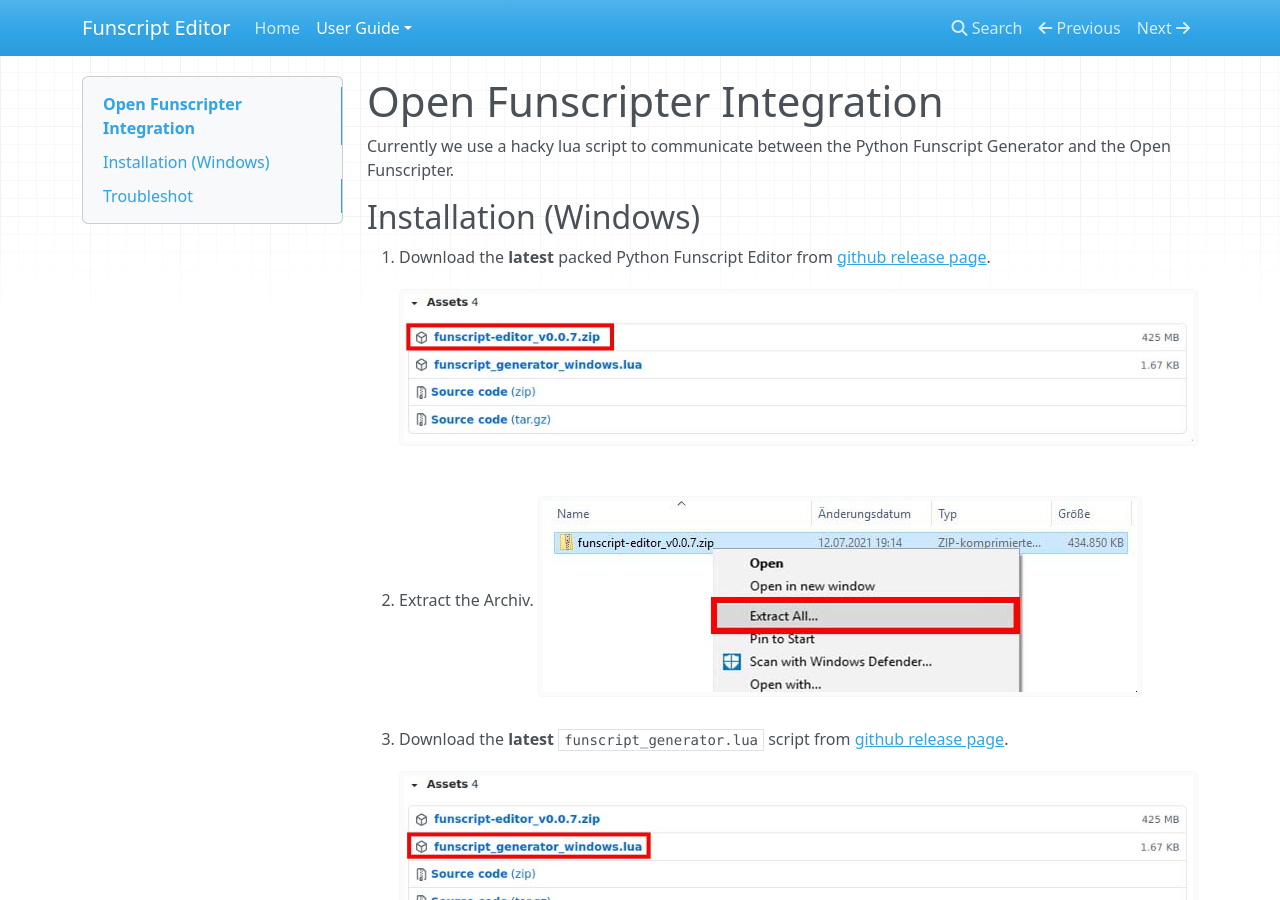
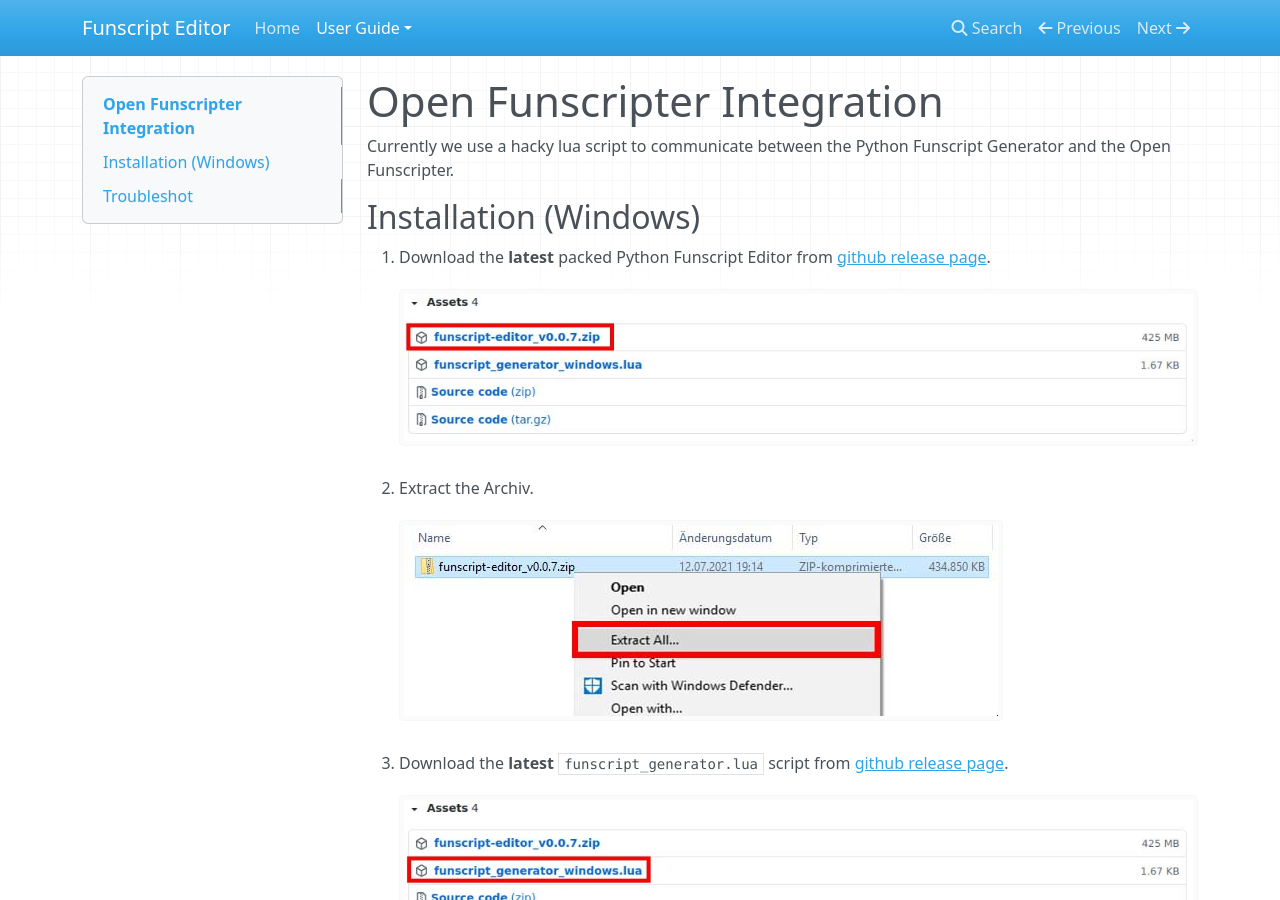
Before and after one commit to michael-mueller-git/Python-Funscript-Editor, an MkDocs documentation site: the page built from docs/app/docs/user-guide/ofs-integration.md, in a window 1280 px wide and 900 px high. Built offline with MkDocs 1.6.1, drawn with Linux system fonts in a browser that asks for light colours; nearby versions of some CDN libraries.

Commit message:
add br to doc

```diff
--- a/docs/app/docs/user-guide/ofs-integration.md
+++ b/docs/app/docs/user-guide/ofs-integration.md
@@ -5,24 +5,24 @@
 ## Installation (Windows)
 
 1. Download the **latest** packed Python Funscript Editor from [github release page](https://github.com/michael-mueller-git/Python-Funscript-Editor/releases).
-   ![Funscript Editor Windows Release](./images/ofs_integration_01.jpg)
+   <br> ![Funscript Editor Windows Release](./images/ofs_integration_01.jpg)
 2. Extract the Archiv.
-   ![Extract Python Funscript Editor Windows Release](./images/ofs_integration_02.jpg)
+   <br> ![Extract Python Funscript Editor Windows Release](./images/ofs_integration_02.jpg)
 3. Download the **latest** `funscript_generator.lua` script from [github release page](https://github.com/michael-mueller-git/Python-Funscript-Editor/releases).
-   ![OFS integration Windows Release](./images/ofs_integration_03.jpg)
+   <br> ![OFS integration Windows Release](./images/ofs_integration_03.jpg)
 4. Move the downloaded `funscript_generator.lua` script to `data/lua` in your OFS directory.
-   ![Copy the OFS integration script to the lua folder](./images/ofs_integration_04.jpg)
+   <br> ![Copy the OFS integration script to the lua folder](./images/ofs_integration_04.jpg)
 5. Open the `funscript_generator.lua` file and adjust the `Settings.FunscriptGenerator` and `Settings.TmpFile` variable.
    <br> - **NOTE:** If you copy the path from Windows explorer to the variable in the lua script you have to escape the `\` symbol. This mean you have to put another `\` in front of each `\` so that there are always `\\` pairs. As an alternative, you can use a simple `/` instead of the single `\` Symbole that also work.
    <br> - `Settings.FunscriptGenerator`: Point to the extracted Python Funscript Editor program (better double check the complete path string to avoid errors later on).
    <br> - `Settings.TmpFile`: Specifies a temporary file location where to store the result (must be a file not a directory!). The file does not have to exist at the moment. The specified file will be generated from the Python Funscript Editor and will be overwritten automatically at the next time the generator is started!
-   ![Adjust Settings/Variables in the lua Script](./images/ofs_integration_05.jpg)
+   <br> ![Adjust Settings/Variables in the lua Script](./images/ofs_integration_05.jpg)
 6. Now launch OFS.
-   ![Start OFS](./images/ofs_integration_06.jpg)
+   <br> ![Start OFS](./images/ofs_integration_06.jpg)
 7. Navigate to `View : Special functions : Custom Functions` and select the `funscript_generator.lua` entry. Click on the `funscript_generator.lua` entry to get more options for the script (This may trigger the funscript generator, just ignore it for now). Finally click the now visible Button `Bind Script`.
-   ![Enable OFS Integration](./images/ofs_integration_07.jpg)
+   <br> ![Enable OFS Integration](./images/ofs_integration_07.jpg)
 8. Navigate to `Options : Keys : Dynamic` and insert a shortcut for the funscript generator.
-   ![Assign an Shortcut](./images/ofs_integration_08.jpg)
+   <br> ![Assign an Shortcut](./images/ofs_integration_08.jpg)
 9. Now you can use the shortcut at any position in the video to start the funscript generator.
 
 ## Troubleshot
```
